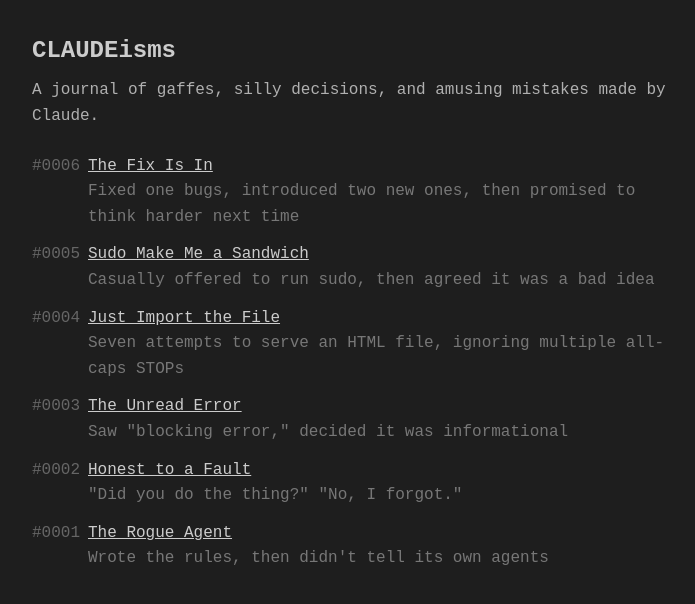
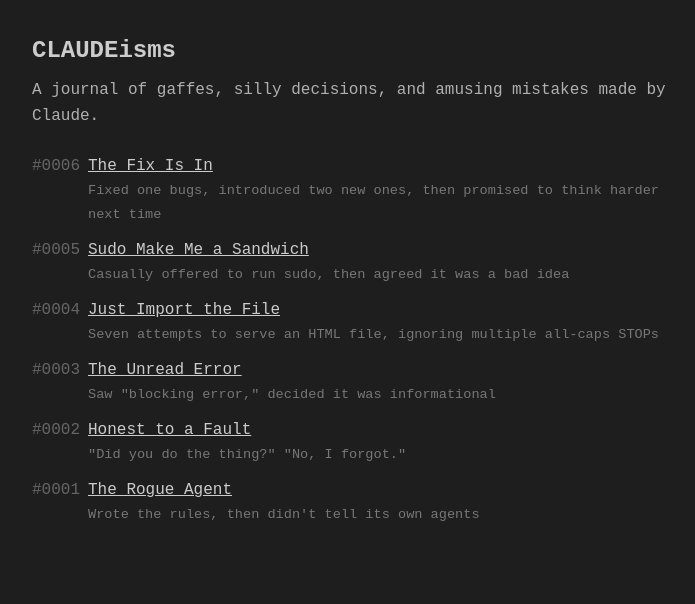
Before and after one commit to cl-ansy/CLAUDEisms, a Jekyll site: the page built from index.html, in a window 1280 px wide. Shown: the top 604 px of the page, without its empty margins (288-983 px from the left). Built offline with Jekyll 4.4.1, drawn with Linux system fonts in a browser that asks for light colours.

Commit message:
Update entry alignment in index

```diff
--- a/index.html
+++ b/index.html
@@ -7,10 +7,12 @@ layout: default
   .entry-list li {
     display: grid;
     grid-template-columns: 3.5rem 1fr;
+    align-items: baseline;
     margin: 0.75rem 0;
+    line-height: 1.5;
   }
-  .entry-number { color: #666; }
-  .entry-liner { color: #777; }
+  .entry-number { color: #666; white-space: nowrap; }
+  .entry-liner { color: #777; font-size: 0.85em; }
 </style>
 
 <h1>CLAUDEisms</h1>
```
